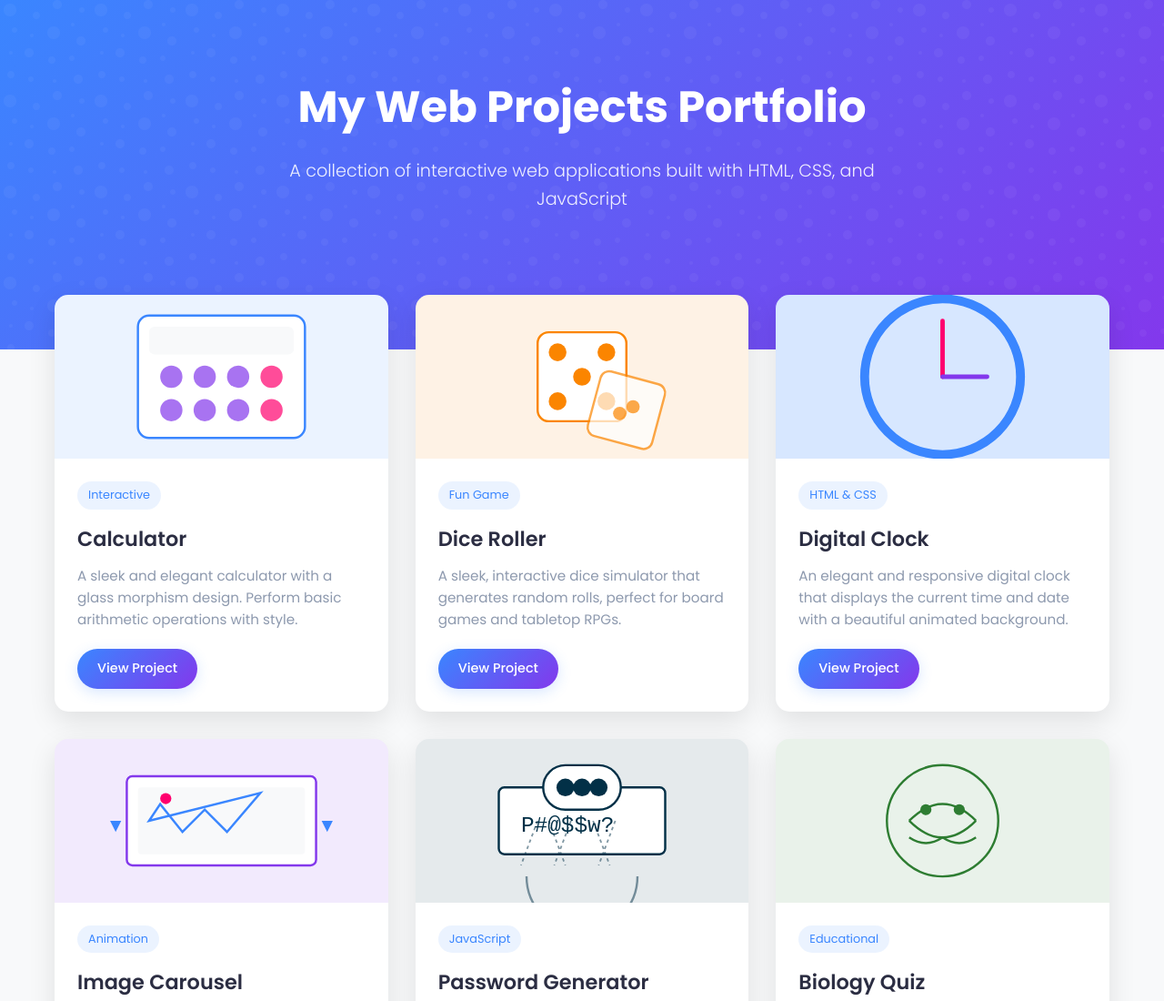
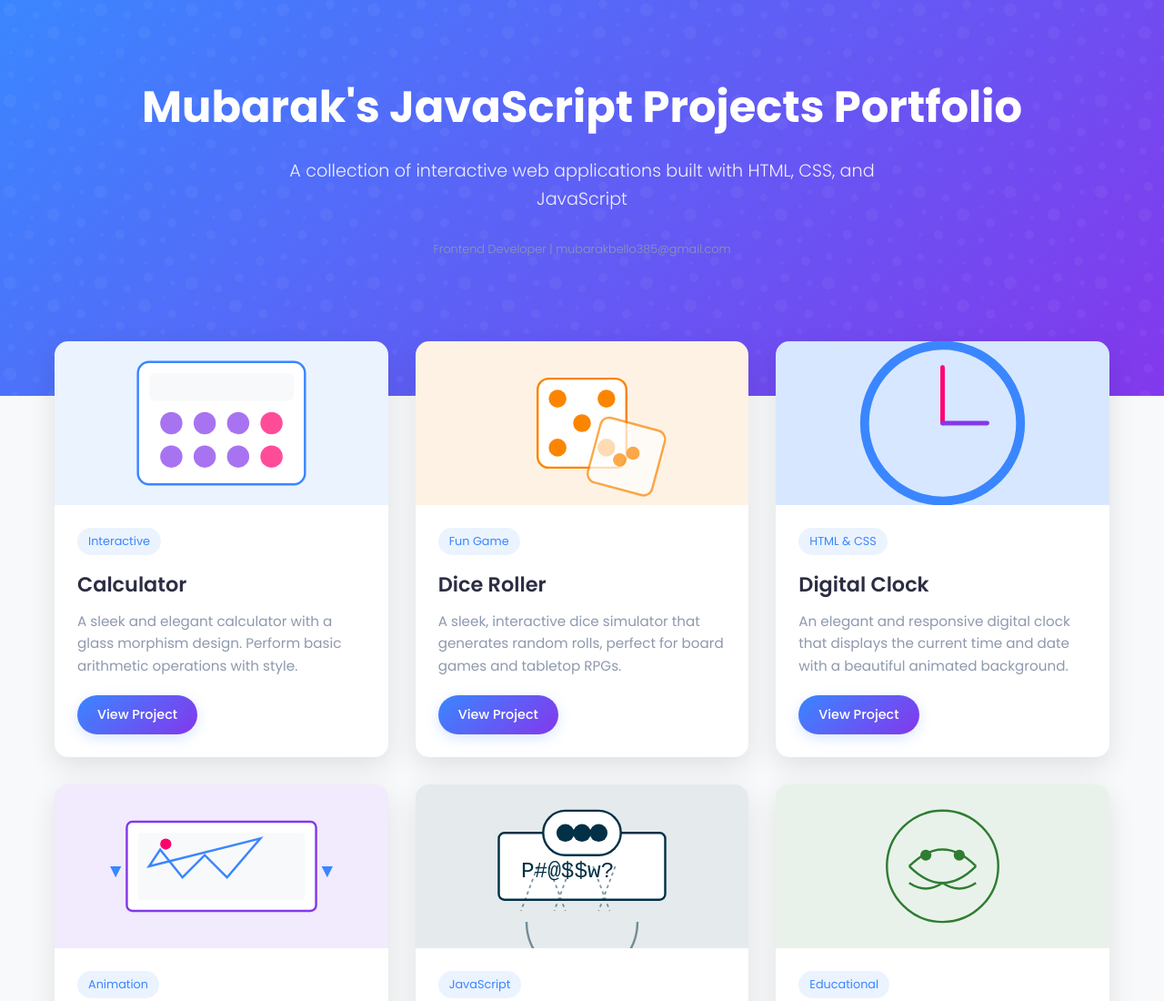
Before and after one commit to baawa1/learning-js, a plain HTML site: page index.html in a window 1280 px wide. Shown: the top 1100 px of the page at 91% size. Drawn offline with Linux system fonts and the light colour scheme.

Commit message:
Still working on the homepage

```diff
--- a/index.html
+++ b/index.html
@@ -16,11 +16,12 @@
     <header>
       <div class="container">
         <div class="header-content">
-          <h1 class="header-title">My Web Projects Portfolio</h1>
+          <h1 class="header-title">Mubarak's JavaScript Projects Portfolio</h1>
           <p class="header-subtitle">
             A collection of interactive web applications built with HTML, CSS,
             and JavaScript
           </p>
+          <p class="header-subtitle small">Frontend Developer | mubarakbello385@gmail.com</p>
         </div>
       </div>
     </header>
--- a/style.css
+++ b/style.css
@@ -72,6 +72,12 @@ header::before {
   max-width: 700px;
   margin: 0 auto 30px;
   opacity: 0.9;
+}
+
+.header-subtitle.small {
+  font-size: 0.8rem;
+  color: var(--gray-color);
+  opacity: 1;
 }
 
 /* Projects Grid */
```
